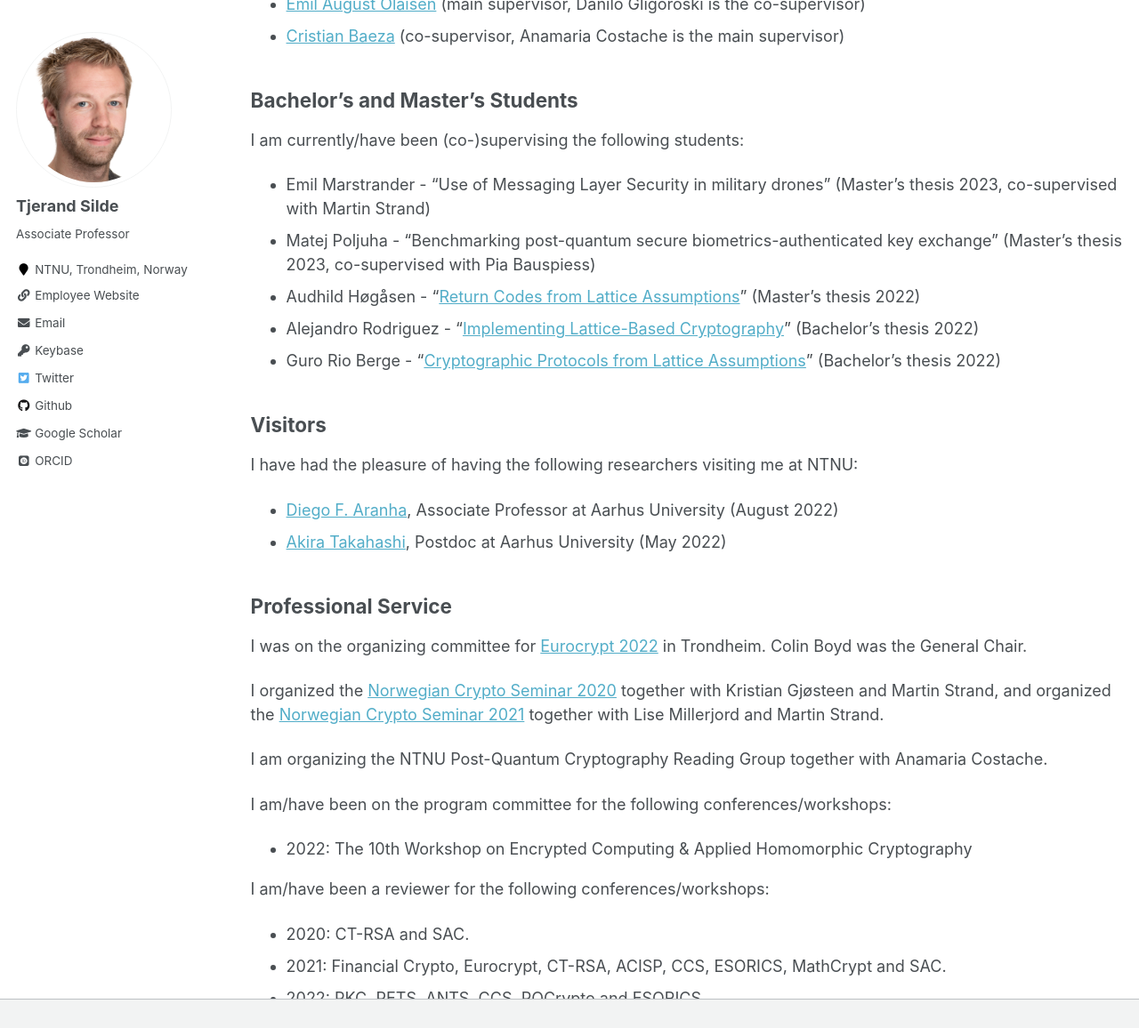
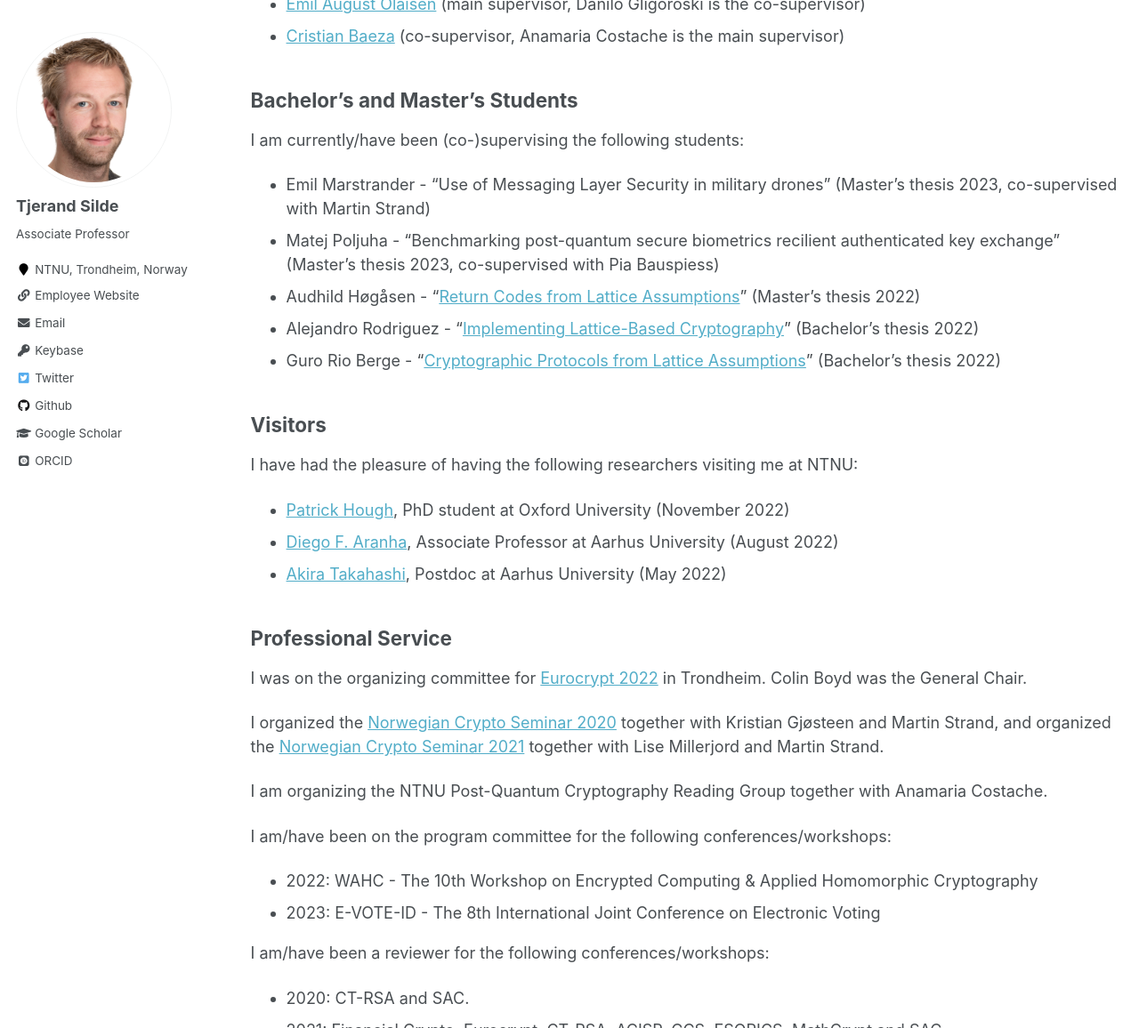
Before and after one commit to tjesi/tjesi.github.io, a Jekyll site: the page built from _pages/academic.md, in a window 1280 px wide and 1400 px high, scrolled down 1480 px, cut to the strip 0-1156 px from the top of the window. Shown: the whole strip at 89% size. Built offline with Jekyll 4.4.1, drawn with Linux system fonts in a browser that asks for light colours; some web fonts are replaced.

Commit message:
Update academic.md

```diff
--- a/_pages/academic.md
+++ b/_pages/academic.md
@@ -59,7 +59,7 @@ I am currently supervising the following PhD students:
 
 I am currently/have been (co-)supervising the following students:
 - Emil Marstrander - "Use of Messaging Layer Security in military drones" (Master's thesis 2023, co-supervised with Martin Strand)
-- Matej Poljuha - "Benchmarking post-quantum secure biometrics-authenticated key exchange" (Master's thesis 2023, co-supervised with Pia Bauspiess)
+- Matej Poljuha - "Benchmarking post-quantum secure biometrics recilient authenticated key exchange" (Master's thesis 2023, co-supervised with Pia Bauspiess)
 - Audhild Høgåsen - "[Return Codes from Lattice Assumptions](https://tjerandsilde.no/files/Audhild-master-thesis.pdf)" (Master's thesis 2022)
 - Alejandro Rodriguez - "[Implementing Lattice-Based Cryptography](https://ntnuopen.ntnu.no/ntnu-xmlui/handle/11250/3009053)" (Bachelor's thesis 2022)
 - Guro Rio Berge - "[Cryptographic Protocols from Lattice Assumptions](https://ntnuopen.ntnu.no/ntnu-xmlui/handle/11250/3009054)" (Bachelor's thesis 2022)
@@ -67,6 +67,7 @@ I am currently/have been (co-)supervising the following students:
 ## Visitors
 
 I have had the pleasure of having the following researchers visiting me at NTNU:
+- [Patrick Hough](https://www.patrick-hough.com), PhD student at Oxford University (November 2022)
 - [Diego F. Aranha](https://dfaranha.github.io), Associate Professor at Aarhus University (August 2022)
 - [Akira Takahashi](https://akiratk0355.github.io), Postdoc at Aarhus University (May 2022)
 
@@ -78,7 +79,8 @@ I organized the [Norwegian Crypto Seminar 2020](https://wiki.math.ntnu.no/nks/nk
 I am organizing the NTNU Post-Quantum Cryptography Reading Group together with Anamaria Costache.
 
 I am/have been on the program committee for the following conferences/workshops:
-- 2022: The 10th Workshop on Encrypted Computing & Applied Homomorphic Cryptography
+- 2022: WAHC - The 10th Workshop on Encrypted Computing & Applied Homomorphic Cryptography
+- 2023: E-VOTE-ID - The 8th International Joint Conference on Electronic Voting
 
  I am/have been a reviewer for the following conferences/workshops:
  - 2020: CT-RSA and SAC.
```
